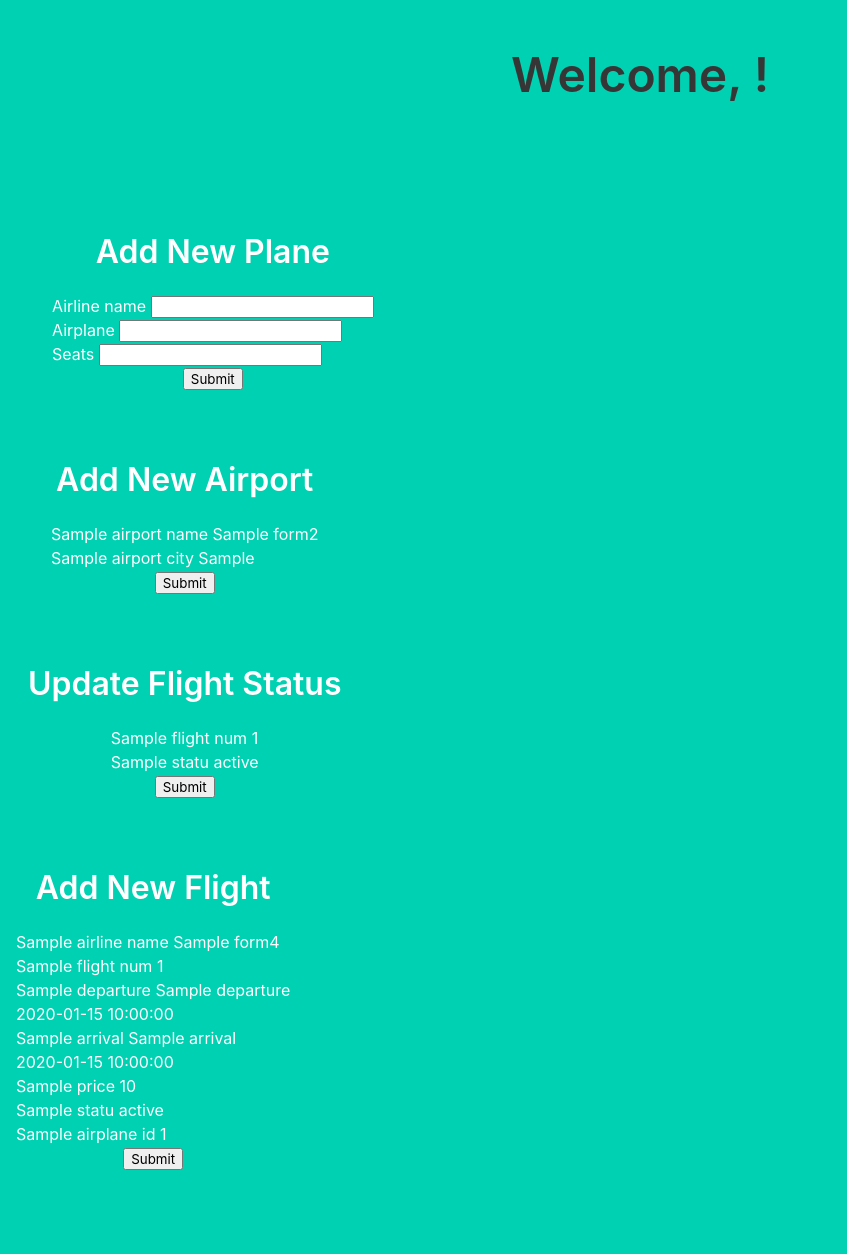
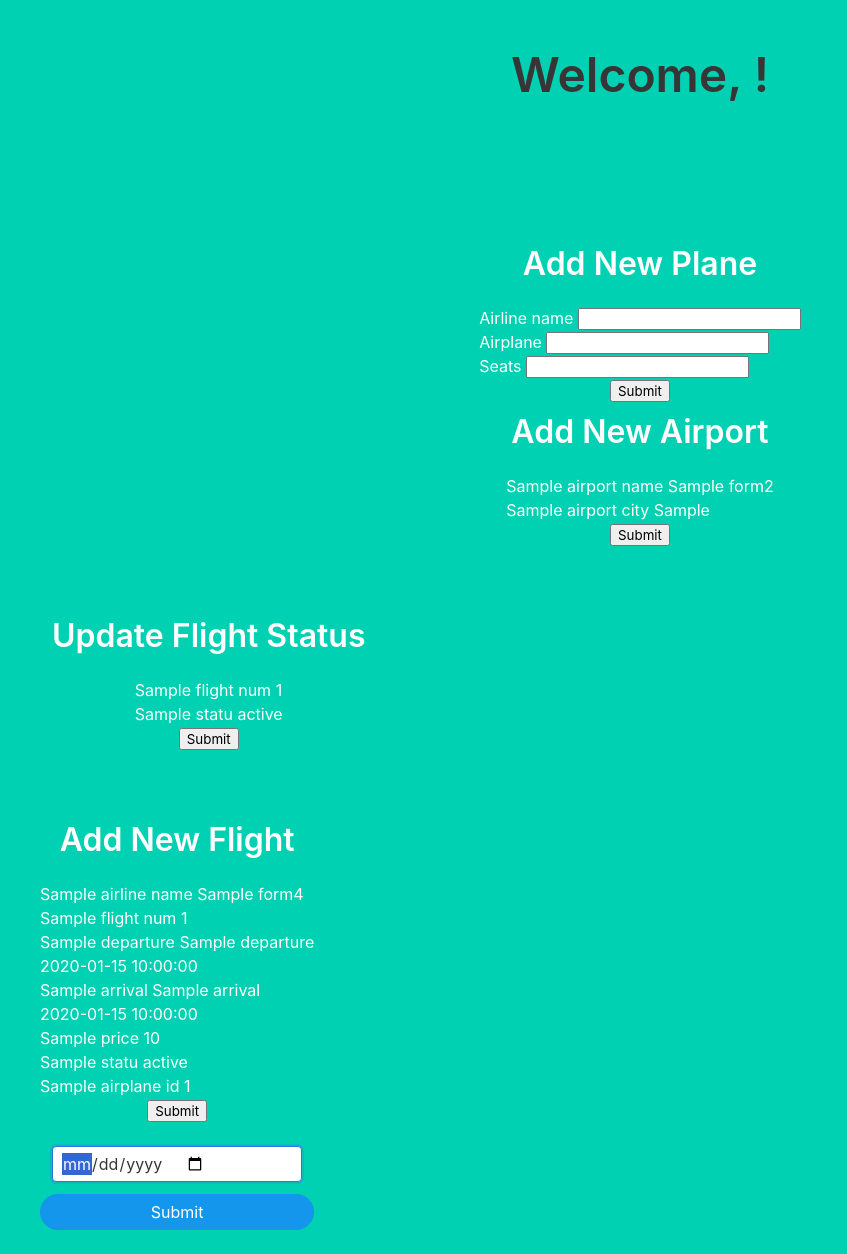
Before and after one commit to sc6354/airline_reservation, a Python web app: template templates/staffHome.html in a window 1280 px wide. Shown: the part 52-1306 px from the top of the page, without its empty margins (0-847 px from the left). Run offline with Jinja, Linux system fonts and the light colour scheme; the template is opened without the code that fills it: most values are stand-ins (such as "Sample title", 1, 10 or a date in 2020); form fields are guessed from the names that the template uses.

Commit message:
minor changes

```diff
--- a/main.py
+++ b/main.py
@@ -7,7 +7,6 @@ from sqlalchemy import extract,func, or_
 from datetime import datetime, date, timedelta
 import uuid
 import shortuuid
-
 from .forms import addNewPlane, addNewAirport, changeStatus, addNewFlight
 
 main = Blueprint('main', __name__)
@@ -136,6 +135,8 @@ def staffHome():
         return redirect(url_for('main.staffHome'))
 
 
+
+
     return render_template('staffHome.html', form = new_plane_form,
                                              form2 = airport_form,
                                              form3 = status_form,
--- a/templates/staffHome.html
+++ b/templates/staffHome.html
@@ -23,8 +23,6 @@
 </div>
 
 
-
-<div class="columns">
 <div>
 		<h2 class="title">Add New Plane</h2>
 			<div class='field is-grouped is-grouped-centered'>
@@ -47,15 +45,10 @@
 						{{ form.seats }}
 					</fieldset>
 				</div>
-
 				{{ form.submit }}
-
 			</form>
  	 </div>
 
-<br><br><br>
-
-<div class="columns">
 <div>
 		<h2 class="title">Add New Airport</h2>
 			<div class='field is-grouped is-grouped-centered'>
@@ -72,9 +65,7 @@
 						{{ form2.airport_city }}
 					</fieldset>
 				</div>
-
 				{{ form.submit }}
-
 			</form>
 </div>
 
@@ -174,7 +165,16 @@
 </div>
 
 
+<form method="POST" action="{{ url_for('main.index') }}">
+        <div class="column">
+            <div class="control">
+              <input class="input" type="date" name="date" placeholder="Date" autofocus="">
+            </div>
+        </div>
+        <button class="button is-block is-info is-rounded is-hovered is-fullwidth">Submit</button>
+
+    </form>
 
 
-<br><br><br>
+
 {% endblock %}
```
Lines whose indentation alone changed are shown as unchanged.
